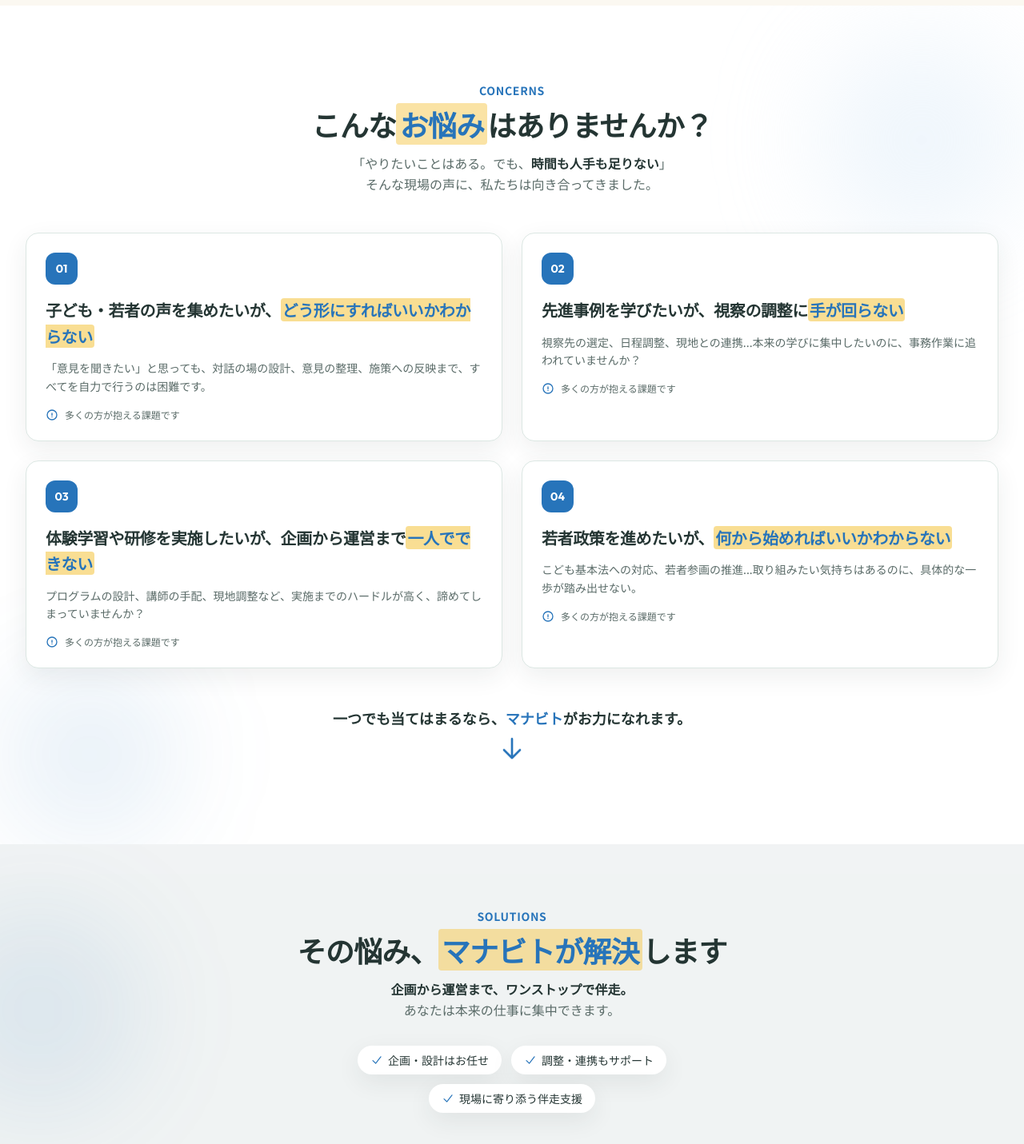
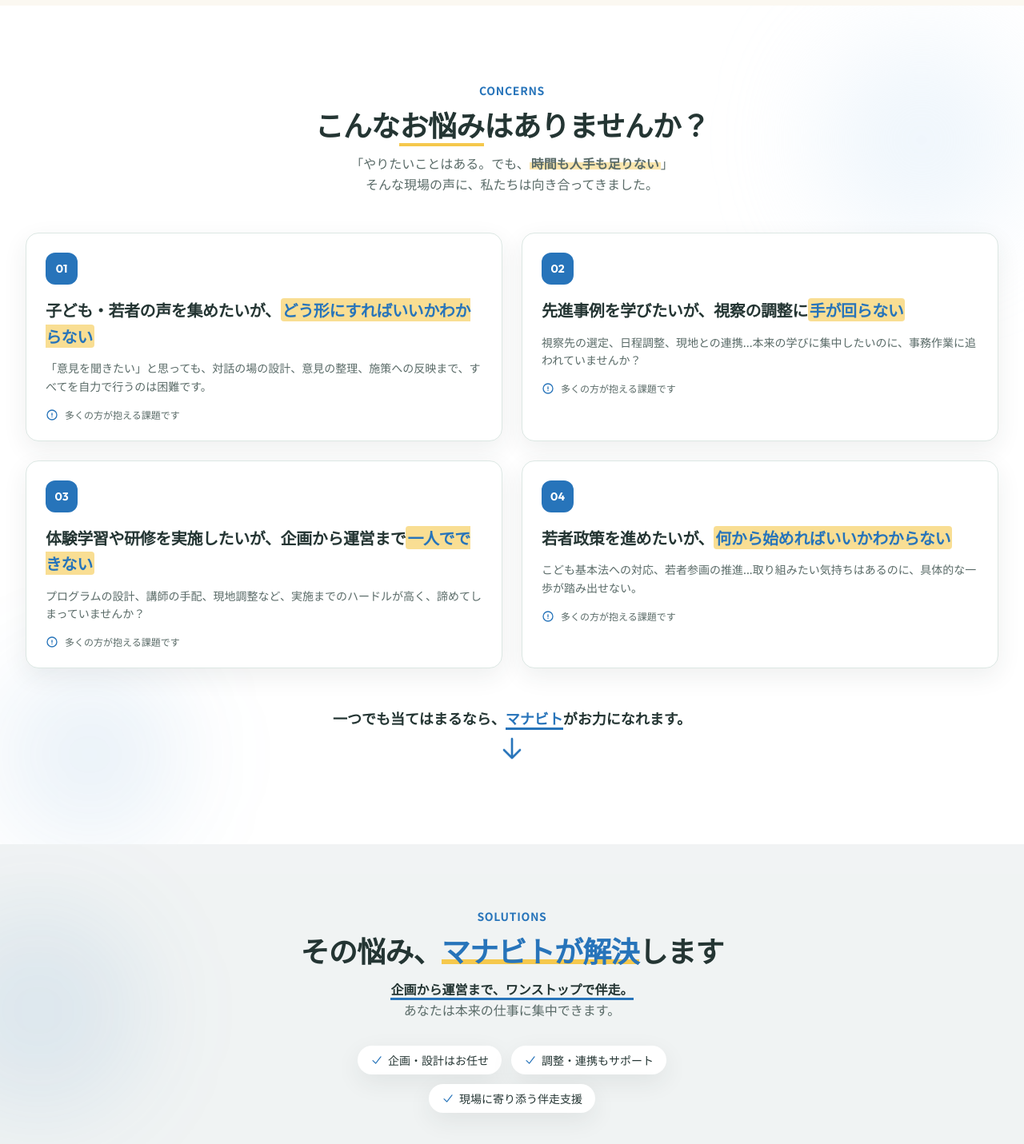
Before and after one commit to YONTZ42/manabito-hp, a Next.js app: page / in a window 1280 px wide. Shown: the part 940-2371 px from the top of the page at 80% size. Built offline with nearby package versions, Linux system fonts and the light colour scheme.

Commit message:
style: update global styles with new highlight patterns
Replace hard-to-read styles and introduce new highlight patterns for better readability.

```diff
--- a/components/sections/achievements-section.tsx
+++ b/components/sections/achievements-section.tsx
@@ -58,7 +58,7 @@ export function AchievementsSection() {
         <AnimatedElement className="mx-auto max-w-2xl text-center">
           <p className="text-sm font-semibold uppercase tracking-wider text-brand">About</p>
           <h2 className="mt-3 font-heading text-3xl font-bold text-text-main md:text-4xl">
-            なぜマナビトに<mark className="rounded bg-accent-yellow/50 px-1 text-brand">任せられる</mark>のか
+            なぜマナビトに<span className="key-phrase">任せられる</span>のか
           </h2>
         </AnimatedElement>
 
@@ -125,7 +125,7 @@ export function AchievementsSection() {
                 </svg>
                 <p className="relative text-xl font-bold leading-relaxed text-text-main md:text-2xl">
                   「教室の中だけで、<br className="hidden sm:block" />
-                  <mark className="rounded bg-accent-yellow/60 px-1 text-brand">教育は完結しない</mark>」
+                  <span className="key-phrase">教育は完結しない</span>」
                 </p>
               </blockquote>
             </AnimatedElement>
@@ -138,7 +138,7 @@ export function AchievementsSection() {
                   きっかけ
                 </h4>
                 <p className="mt-3 text-base leading-relaxed text-text-sub">
-                  <span className="font-semibold text-text-main">5年間の高校教員生活。</span>テストの点数や校則といった「狭い世界の物差し」だけで、子どもたちの可能性を測ることに限界を感じました。
+                  <span className="underline-brand font-semibold text-text-main">5年間の高校教員生活。</span>テストの点数や校則といった「狭い世界の物差し」だけで、子どもたちの可能性を測ることに限界を感じました。
                 </p>
                 <p className="mt-2 rounded-lg bg-brand-soft/30 px-3 py-2 text-base font-semibold leading-relaxed text-text-main">
                   「卒業後の社会そのものが、挑戦を応援する場所でなければ、教育の責任は果たせない。」
@@ -156,10 +156,10 @@ export function AchievementsSection() {
                   街が「第二の教室」に変わる瞬間
                 </h4>
                 <p className="mt-3 text-base leading-relaxed text-text-sub">
-                  学校を飛び出し、<mark className="rounded bg-accent-yellow/60 px-1 text-text-main">若者と行政をつなぐNPOの代表</mark>として、街���くりに身を投じました。
+                  学校を飛び出し、<span className="highlight-box">若者と行政をつなぐNPOの代表</span>として、街づくりに身を投じました。
                 </p>
                 <p className="mt-2 text-base leading-relaxed text-text-sub">
-                  教科書にはない問いに挑み、街の課題を自分事として語り出す子どもたちの眼差しは、驚くほど真剣でした。教室では発揮されなかった個性が、社会というリアルに触れた瞬間、<span className="font-bold text-brand">爆発的な熱量</span>に変わるのを目の当たりにしました。
+                  教科書にはない問いに挑み、街の課題を自分事として語り出す子どもたちの眼差しは、驚くほど真剣でした。教室では発揮されなかった個性が、社会というリアルに触れた瞬間、<span className="underline-brand font-bold text-brand">爆発的な熱量</span>に変わるのを目の当たりにしました。
                 </p>
               </div>
             </AnimatedElement>
@@ -171,10 +171,10 @@ export function AchievementsSection() {
                   確信
                 </h4>
                 <p className="mt-3 text-base leading-relaxed text-text-sub">
-                  若者の声が行政に届き、<mark className="rounded bg-accent-yellow/60 px-1 text-text-main">実際に街が変わる。</mark>その成功体験が、子どもたちの自己肯定感を劇的に高めることを確信しました。
+                  若者の声が行政に届き、<span className="highlight-marker font-semibold">実際に街が変わる。</span>その成功体験が、子どもたちの自己肯定感を劇的に高めることを確信しました。
                 </p>
                 <p className="mt-2 text-base leading-relaxed text-text-sub">
-                  一方で、行政・教育・地域にはそれぞれの「言葉」があり、想いがすれ違う場面も見てきました。今、求められているのは、それらを翻訳し、一つのチームにする<span className="font-semibold text-text-main">「伴走者」</span>です。
+                  一方で、行政・教育・地域にはそれぞれの「言葉」があり、想いがすれ違う場面も見てきました。今、求められているのは、それらを翻訳し、一つのチームにする<span className="underline-accent font-semibold text-text-main">「伴走者」</span>です。
                 </p>
               </div>
             </AnimatedElement>
@@ -186,11 +186,11 @@ export function AchievementsSection() {
                   マナビト創業
                 </h4>
                 <p className="mt-3 text-base leading-relaxed text-text-sub">
-                  教員の<mark className="rounded bg-accent-yellow/60 px-1 text-text-main">「人を育てる視点」</mark>と、NPOの<mark className="rounded bg-accent-yellow/60 px-1 text-text-main">「街を動かす実行力」</mark>。その両輪で<span className="font-bold text-brand">『マナビト』</span>を創業しました。
+                  教員の<span className="highlight-box">「人を育てる視点」</span>と、NPOの<span className="highlight-box">「街を動かす実行力」</span>。その両輪で<span className="key-phrase">『マナビト』</span>を創業しました。
                 </p>
                 <p className="mt-2 text-base leading-relaxed text-text-sub">
                   行政には若者の新しい視点を、若者には社会に貢献する機会を。
-                  大人も子どもも立場を超えて<span className="font-semibold text-text-main">「共に学び、高め合う」</span>。
+                  大人も子どもも立場を超えて<span className="underline-gradient font-semibold text-text-main">「共に学び、高め合う」</span>。
                   学びが街の力となり、街が人を育む。そんな心地よい循環が生まれる大きな教室のような社会を、皆さまと共に築いていきます。
                 </p>
               </div>
--- a/components/sections/concerns-section.tsx
+++ b/components/sections/concerns-section.tsx
@@ -17,10 +17,10 @@ export function ConcernsSection() {
         <div className="mx-auto max-w-2xl text-center">
           <p className="text-sm font-semibold uppercase tracking-wider text-brand">Concerns</p>
           <h2 className="mt-3 font-heading text-3xl font-bold text-text-main md:text-4xl">
-            こんな<mark className="rounded bg-accent-yellow/50 px-1 text-brand">お悩み</mark>はありませんか？
+            こんな<span className="underline-accent">お悩み</span>はありませんか？
           </h2>
           <p className="mt-4 text-base leading-relaxed text-text-sub">
-            「やりたいことはある。でも、<span className="font-semibold text-text-main">時間も人手も足りない</span>」<br className="hidden sm:block" />
+            「やりたいことはある。でも、<span className="highlight-marker font-semibold">時間も人手も足りない</span>」<br className="hidden sm:block" />
             そんな現場の声に、私たちは向き合ってきました。
           </p>
         </div>
@@ -40,7 +40,7 @@ export function ConcernsSection() {
         {/* Transition message */}
         <div className="mt-12 text-center">
           <p className="text-lg font-semibold text-text-main">
-            一つでも当てはまるなら、<span className="text-brand">マナビト</span>がお力になれます。
+            一つでも当てはまるなら、<span className="underline-brand text-brand">マナビト</span>がお力になれます。
           </p>
           <svg className="mx-auto mt-4 h-8 w-8 animate-bounce text-brand" fill="none" viewBox="0 0 24 24" stroke="currentColor" strokeWidth={2}>
             <path strokeLinecap="round" strokeLinejoin="round" d="M19.5 13.5 12 21m0 0-7.5-7.5M12 21V3" />
--- a/components/sections/services-section.tsx
+++ b/components/sections/services-section.tsx
@@ -17,10 +17,10 @@ export function ServicesSection() {
         <div className="mx-auto max-w-2xl text-center">
           <p className="text-sm font-semibold uppercase tracking-wider text-brand">Solutions</p>
           <h2 className="mt-3 font-heading text-3xl font-bold text-text-main md:text-4xl">
-            その悩み、<mark className="rounded bg-accent-yellow/50 px-1 text-brand">マナビトが解決</mark>します
+            その悩み、<span className="key-phrase">マナビトが解決</span>します
           </h2>
           <p className="mt-4 text-base leading-relaxed text-text-sub">
-            <span className="font-semibold text-text-main">企画から運営まで、ワンストップで伴走。</span><br className="hidden sm:block" />
+            <span className="underline-brand font-semibold text-text-main">企画から運営まで、ワンストップで伴走。</span><br className="hidden sm:block" />
             あなたは本来の仕事に集中できます。
           </p>
         </div>
```
